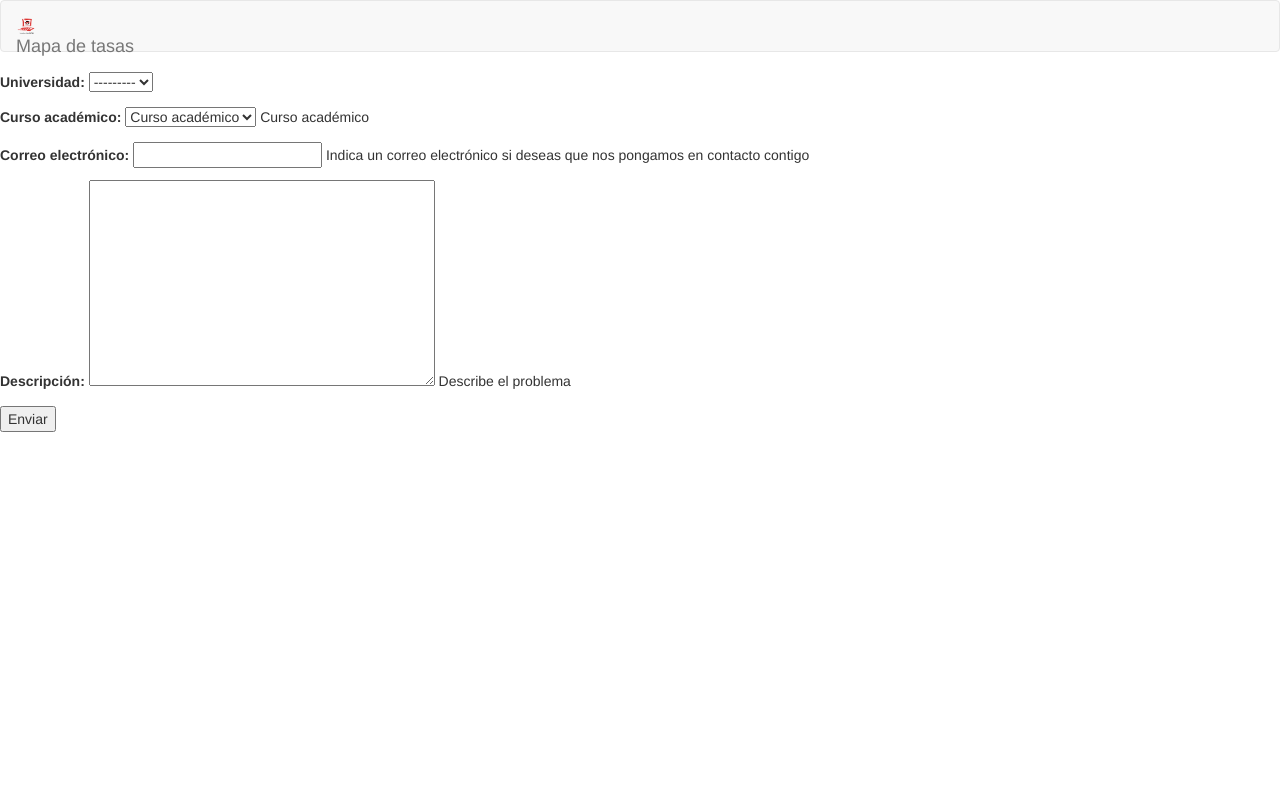
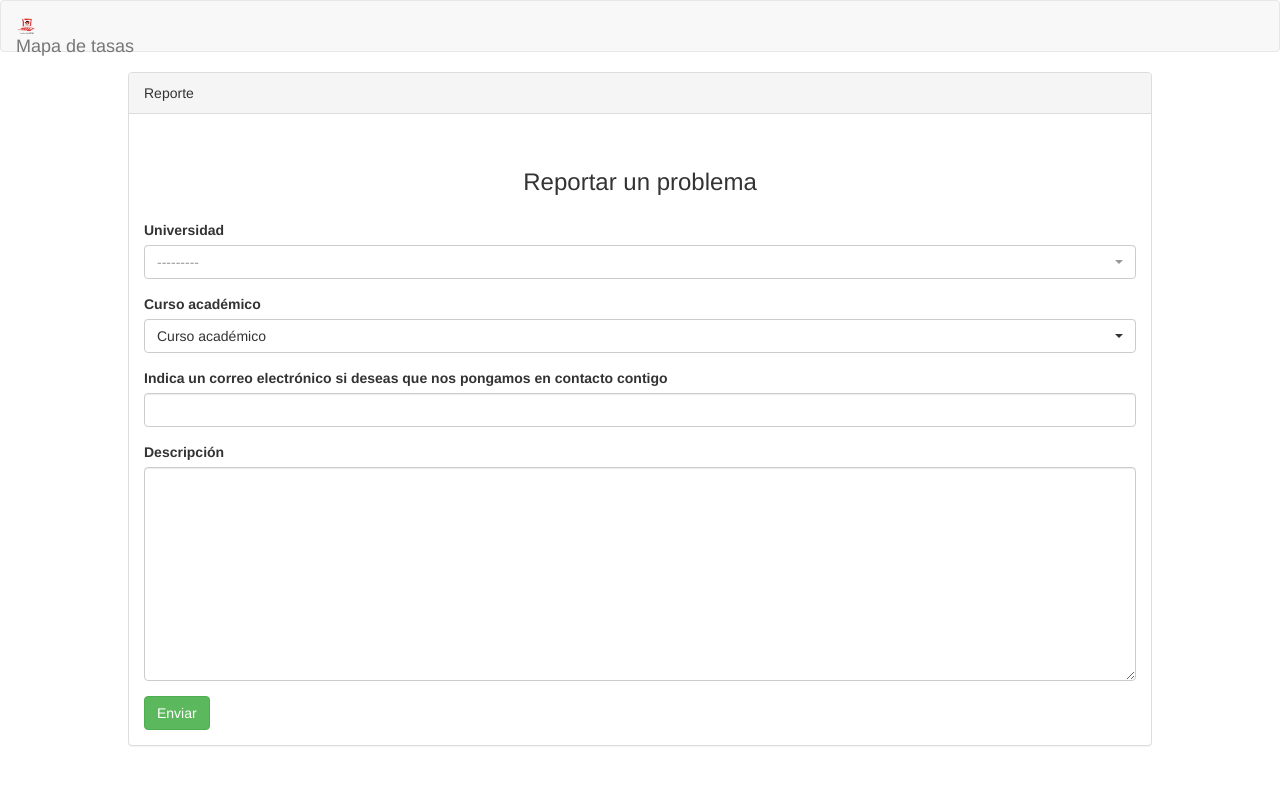
Before and after one commit to RITSI/MapaTasas, a Django app: page /reporte/ in a window 1280 px wide. Shown: the top 785 px of the page. Run offline with Django 3.2, Linux system fonts and the light colour scheme; data that the repository does not hold is empty; parts of the project's set-up code (start-up, migrations or seed data) failed here and were passed over; some libraries are stand-ins or nearby versions.

Commit message:
Reportes en frontend

```diff
--- a/mapa/templates/mapa/reporte_form.html
+++ b/mapa/templates/mapa/reporte_form.html
@@ -1,8 +1,57 @@
 {% extends 'mapa/base.html' %}
+{% load widget_tweaks staticfiles %}
+{% block header %}
+    {{ block.super }}
+    <link href="{% static 'vendor/bootstrap-select/dist/css/bootstrap-select.min.css' %}" rel="stylesheet">
+{% endblock header %}
+{% block footer %}
+    {{ block.super }}
+    <script src="{% static 'vendor/bootstrap-select/dist/js/bootstrap-select.min.js' %}"></script>
+    <script type="text/javascript">
+        $('.selectpicker').selectpicker({
+            size: 10
+        });
+    </script>
+{% endblock footer %}
 {% block content %}
-{{ block.super }}
-    <form action="" method="post">{% csrf_token %}
-    {{ form.as_p }}
-    <input type="submit" value="Enviar">
-    </form>
-{% endblock %}
+    <div class="container" style="margin: 0 auto; width:80%;">
+        <div class="row">
+            <div class="panel panel-default">
+                <div class="panel-heading">
+                    Reporte
+                    {{ form.non_field_errors }}
+                </div>
+
+                <div class="panel-body">
+                    <form action="" method="post">{% csrf_token %}
+                        <br style="clear:both">
+                        <h3 style="margin-bottom: 25px; text-align: center;">Reportar un problema</h3>
+
+                        <div class="form-group">
+                            <label for="{{ form.universidad.id_for_label }}">{{ form.universidad.label }}</label>
+                            <label class="has-error">{{ form.universidad.errors }}</label>
+                            {{ form.universidad|add_class:"form-control selectpicker"|attr:"data-live-search:true" }}
+                        </div>
+                        <div class="form-group">
+                            <label for="{{ form.curso.id_for_label }}">{{ form.curso.label }}</label>
+                            <label class="has-error">{{ form.curso.errors }}</label>
+                            {{ form.curso|add_class:"form-control selectpicker" }}
+                        </div>
+                        <div class="form-group">
+                            <label for="{{ form.email.id_for_label }}">{{ form.email.help_text }}</label>
+                            <label class="has-error">{{ form.email.errors }}</label>
+                                {{ form.email|add_class:"form-control" }}
+                        </div>
+                        <div class="form-group">
+                            <label for="{{ form.descripcion.id_for_label }}">{{ form.descripcion.label }}</label>
+                            <label class="has-error">{{ form.tipo.errors }}</label>
+                                {{ form.descripcion|add_class:"form-control"}}
+                        </div>
+                        <input id="submit-tasas" class="btn btn-success" type="submit" value="Enviar">
+                    </form>
+                </div>
+            </div>
+        </div>
+    </div>
+
+{% endblock content %}
```
Also changed, not shown: mapa/templates/mapa/success.html (added, +18 -0 lines), 1 other file.
